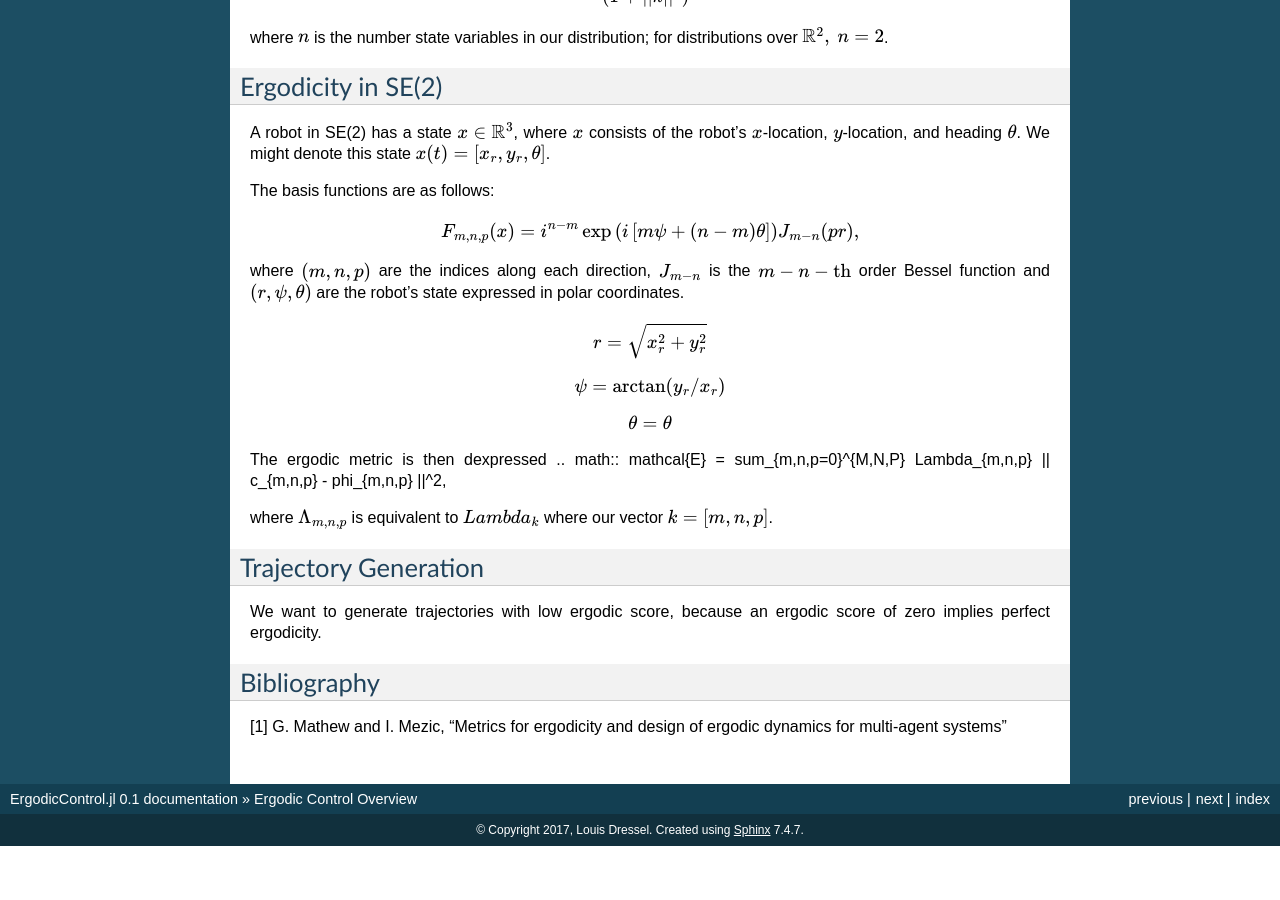
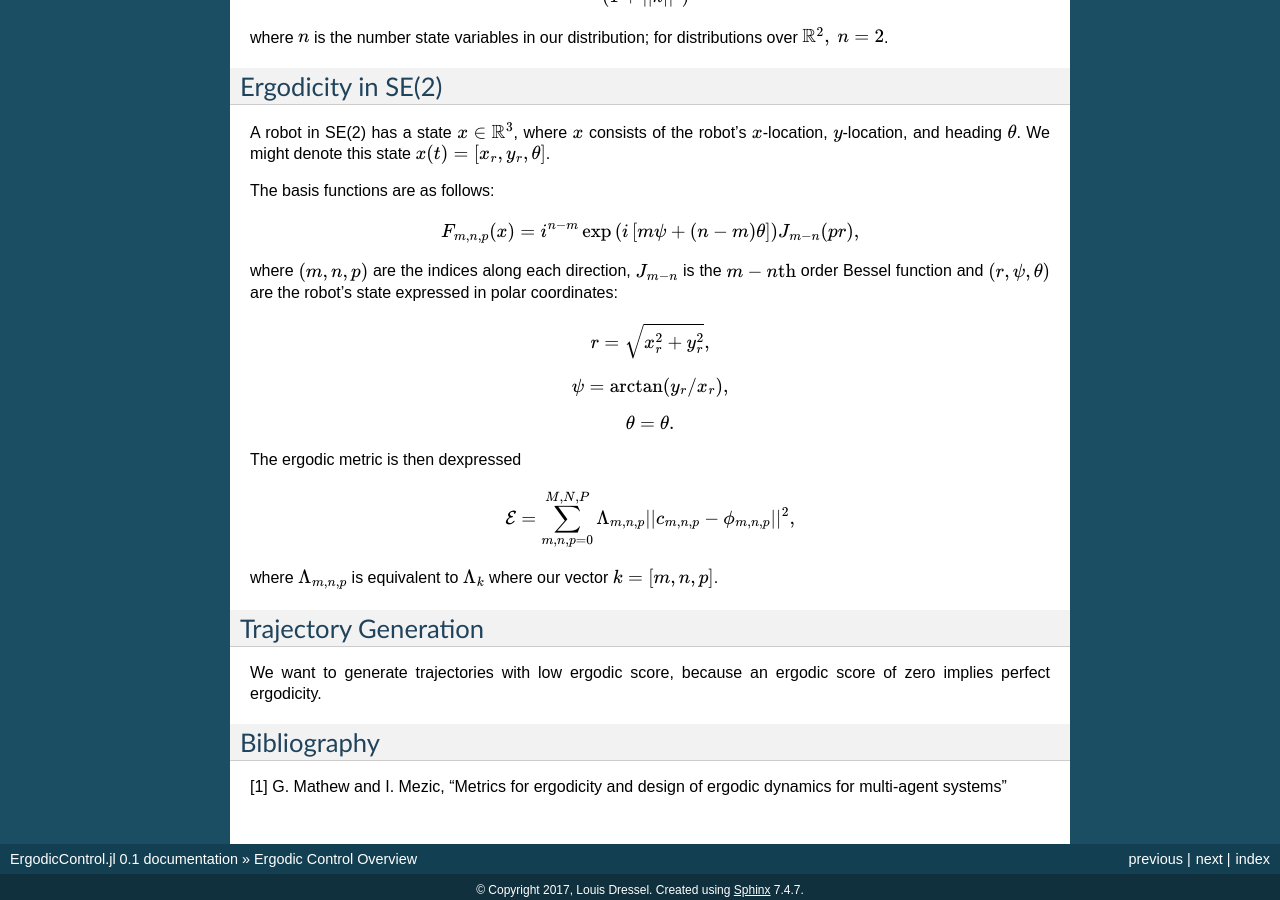
Before and after one commit to dressel/ErgodicControl.jl, a Sphinx documentation site: the page built from docs/ergodic_control.rst, in a window 1280 px wide and 900 px high, scrolled down 926 px. Built offline with Sphinx 7.4.7, drawn with Linux system fonts in a browser that asks for light colours; before the commit the page ends 1772 px from its top, so only the background shows below that.

Commit message:
minor tweaks to se(2)

```diff
--- a/docs/ergodic_control.rst
+++ b/docs/ergodic_control.rst
@@ -47,16 +47,17 @@ The basis functions are as follows:
 
 .. math:: F_{m,n,p}(x) = i^{n-m}\exp\left( i\left[m\psi + (n-m)\theta\right]\right) J_{m-n}(pr),
 
-where :math:`(m,n,p)` are the indices along each direction, :math:`J_{m-n}` is the :math:`m-n-\text{th}` order Bessel function and :math:`(r, \psi, \theta)` are the robot's state expressed in polar coordinates.
+where :math:`(m,n,p)` are the indices along each direction, :math:`J_{m-n}` is the :math:`m-n\text{th}` order Bessel function and :math:`(r, \psi, \theta)` are the robot's state expressed in polar coordinates:
 
-.. math:: r = \sqrt{x_r^2 + y_r^2}
-.. math:: \psi = \arctan(y_r / x_r)
-.. math:: \theta = \theta
+.. math:: r = \sqrt{x_r^2 + y_r^2},
+.. math:: \psi = \arctan(y_r / x_r),
+.. math:: \theta = \theta.
 
 The ergodic metric is then dexpressed
+
 .. math:: \mathcal{E} = \sum_{m,n,p=0}^{M,N,P} \Lambda_{m,n,p} || c_{m,n,p} - \phi_{m,n,p} ||^2,
 
-where :math:`\Lambda_{m,n,p}` is equivalent to :math:`Lambda_k` where our vector :math:`k=[m,n,p]`.
+where :math:`\Lambda_{m,n,p}` is equivalent to :math:`\Lambda_k` where our vector :math:`k=[m,n,p]`.
 
 
 Trajectory Generation
```
